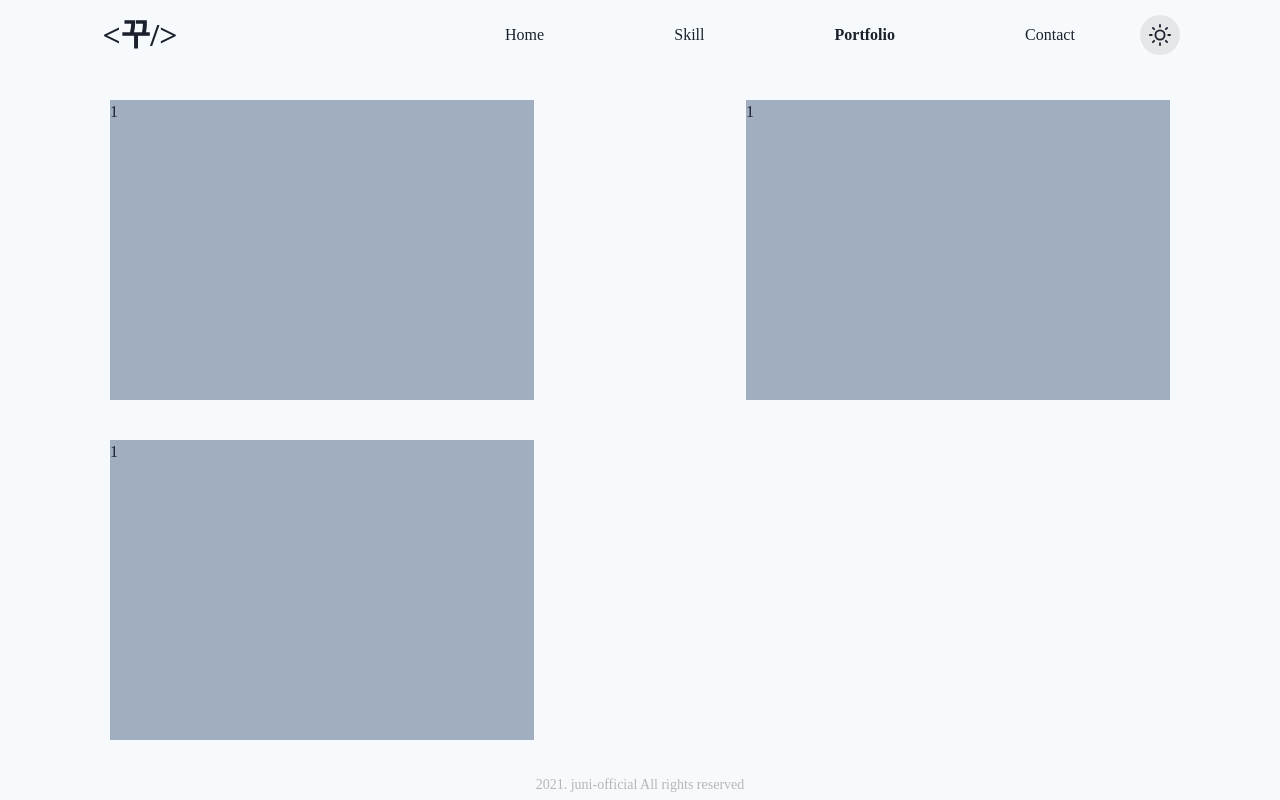
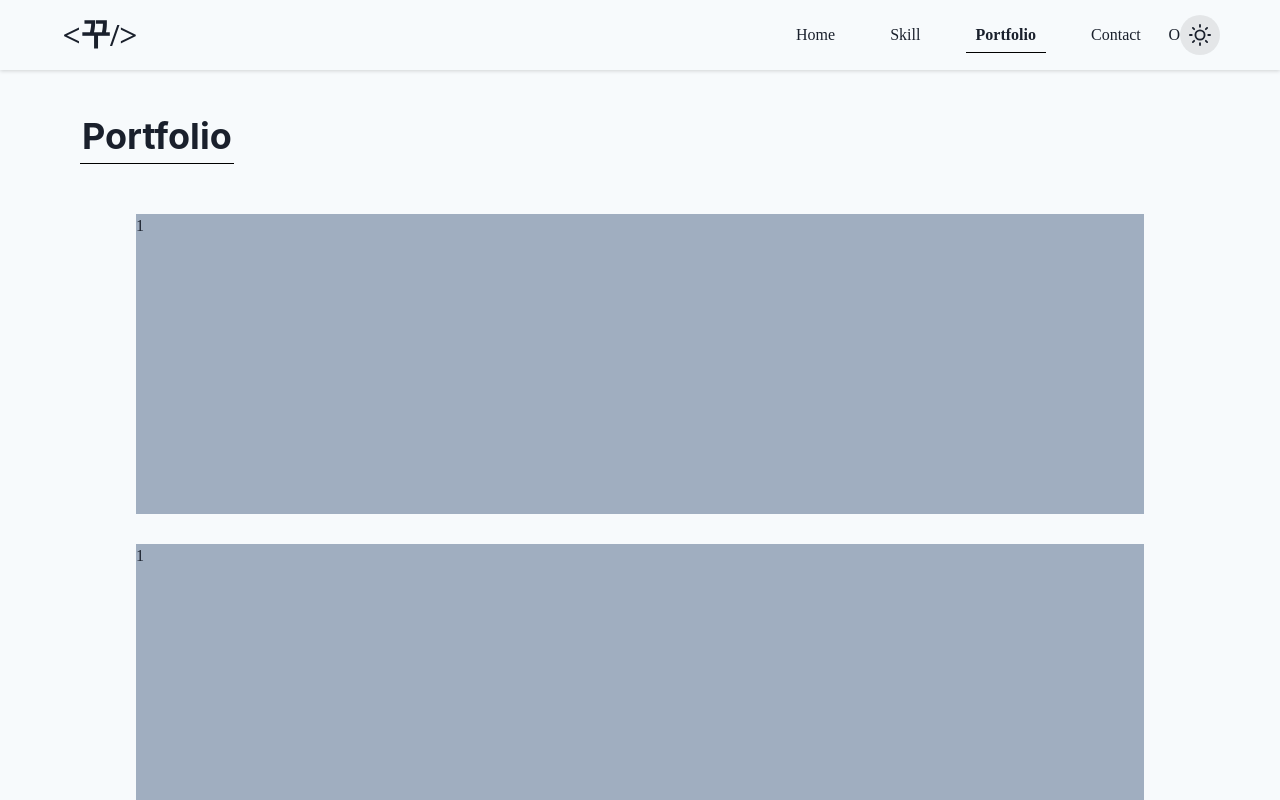
Before and after one commit to junheeleeme/portfolio-nextjs, a Next.js app: page /portfolio in a window 1280 px wide. Shown: the top 800 px of the page. Built offline with nearby package versions, Linux system fonts and the light colour scheme.

Commit message:
feat: SubTitle 컴포넌트 추가

```diff
--- a/components/Header.js
+++ b/components/Header.js
@@ -2,7 +2,7 @@ import styled from "styled-components"
 import Link from "next/link"
 import { useState, useRouter } from "next/router"
 import { useColorMode } from "@chakra-ui/react"
-import { Flex, Center, Spacer, Button } from "@chakra-ui/react"
+import { Box, Flex, Center, Spacer, Button } from "@chakra-ui/react"
 import { SunIcon, MoonIcon } from '@chakra-ui/icons'
 
 const Header = () => {
@@ -12,14 +12,14 @@ const Header = () => {
 
     return(
 
-        <HeaderStyled>
-
+        <HeaderStyle>
+            <Box maxW="1200px" h='70px' p='0 20px'>
                 <Flex h='100%'>
                     <Center w="80px" h='100%'>
                         <Link href="/" passHref><Logo><h1>&#60;꾸&#47;&#62;</h1></Logo></Link>
                     </Center>
                     <Spacer/>
-                <Center w="700px" h='100%'>
+                    <Center w="400px" h='100%'>
                         <Link href='/' passHref>
                             <LinkStyled className={router.pathname === '/' ? 'focus' : ''}>Home</LinkStyled>
                         </Link>
@@ -33,21 +33,27 @@ const Header = () => {
                             <LinkStyled className={router.pathname === '/contact' ? 'focus' : ''}>Contact</LinkStyled>
                         </Link>
                     </Center>
+                    <Center>
 
+                    </Center>
+                    <Center>
+                        O
+                    </Center>
                     <Center>
                         <ToggleStyled onClick={toggleColorMode} bg={colorMode === 'light' ? 'blackAlpha.200' : 'gray.500'}>
                             {colorMode === 'light' ? <SunIcon /> : <MoonIcon/>}
                         </ToggleStyled>
                     </Center>
                 </Flex>
-
-        </HeaderStyled>
+            </Box>
+        </HeaderStyle>
     )
 }
 
-const HeaderStyled = styled.header`
-    max-width: 1080px; height: 70px;
+const HeaderStyle = styled.header`
+    box-shadow: rgba(0, 0, 0, 0.16) 0px 1px 4px;
 `
+
 const Logo = styled.a`
     font-size: 2em;
     font-weight: bold;
@@ -56,7 +62,7 @@ const LinkStyled = styled.a`
     position: relative; padding: 5px 10px;
     transition: border .6s ease;
     &:hover { border-bottom: 1px solid #000; }
-    &.focus{ font-weight: bold; }
+    &.focus{ font-weight: bold; border-bottom: 1px solid #000; }
 `
 
 const ToggleStyled = styled(Button)`
@@ -64,5 +70,4 @@ const ToggleStyled = styled(Button)`
     &>svg{ font-size: 22px; }
 `
 
-
 export default Header
--- /dev/null
+++ b/components/subtitle.js
@@ -0,0 +1,21 @@
+import { Box, Heading, useColorMode } from "@chakra-ui/react"
+import { ColorMode } from "@chakra-ui/react"
+
+const SubTitle = ({children}) => {
+
+    const { colorMode } = useColorMode();
+
+    return(
+        <>
+            <Box mb='20px'>
+                <Heading as='h2' display='inline-block' size='xl' p='5px 2px' borderBottomWidth='1px'
+                borderBottomStyle='solid' borderBottomColor={colorMode === 'light' ? '#000' : '#fff' }>
+                    {children}
+                </Heading>
+            </Box>
+        </>
+    )
+
+}
+
+export default SubTitle
--- a/components/wrap.js
+++ /dev/null
@@ -1,48 +0,0 @@
-import Header from "./Header"
-import Footer from "./footer"
-import { useRouter } from "next/router"
-import { Box } from '@chakra-ui/react'
-import { motion, AnimatePresence } from "framer-motion"
-import { useColorMode } from "@chakra-ui/react"
-
-
-const Wrap = ({children}) => {
-
-    const router = useRouter();
-    const { colorMode } = useColorMode();
-
-    return(
-        <>
-            <Box w='100vw' h='100vh' bg={ colorMode === 'light' ? 'gray.50' : 'whiteAlpha.200'}>
-
-            <Header/>
-
-            <motion.div key={router.route} transition={{ ease: "easeInOut", duration: 0.55}} initial={animate.initial} animate={animate.animate} exit={animate.exit} style={{ minHeight : `inherit`}}>
-                <Box maxW='1080px' minH='calc(100vh - 100px)' p='0px'>
-                    {children}
-                </Box>
-            </motion.div>
-
-            <Footer/>
-
-            </Box>
-        </>
-    )
-}
-
-const animate = {
-    initial :{
-        transform : `translateY(40px)`,
-        opacity : 0,
-    },
-    animate : {
-        transform : `translateY(0px)`,
-        opacity: 1,
-    },
-    exit : {
-        transform : `translateY(40px)`,
-        opacity: 0,
-    }
-}
-
-export default Wrap
--- a/pages/_app.js
+++ b/pages/_app.js
@@ -1,26 +1,20 @@
 import '../styles/globals.css'
-import Wrap from '../components/wrap'
+import Wrapper from '../components/wrapper'
 import theme from '../theme/theme'
 import { ChakraProvider } from '@chakra-ui/react'
 import { createBreakpoints } from '@chakra-ui/theme-tools'
-import { AnimatePresence } from 'framer-motion'
 
-const breakpoints = createBreakpoints({
-  sm: '30em',
-  md: '48em',
-  lg: '62em',
-  xl: '80em',
-})
+
 
 const MyApp = ({ Component, pageProps }) => {
 
   return (
     <ChakraProvider theme={theme}>
-      <AnimatePresence exitBeforeEnter={true}>
-      <Wrap>
+
+      <Wrapper>
         <Component {...pageProps}/>
-      </Wrap>
-      </AnimatePresence>
+      </Wrapper>
+
     </ChakraProvider>
   )
 
--- a/pages/contact.js
+++ b/pages/contact.js
@@ -1,8 +1,12 @@
-
+import styled from "styled-components"
+import { Heading } from "@chakra-ui/react"
+import SubTitle from "../components/subtitle"
 
 const contact = () => {
+
     return(
         <>
+            <SubTitle>Contact</SubTitle>
             <p>Contact Page</p>
         </>
     )
--- a/pages/portfolio.js
+++ b/pages/portfolio.js
@@ -1,13 +1,19 @@
-import { Flex, Box } from "@chakra-ui/react"
+import { Flex, Box, Heading } from "@chakra-ui/react"
+import styled from "styled-components"
+import SubTitle from "../components/subtitle"
+
 
 const portfolio = () => {
+
+
     return(
         <>
-            <Flex flexWrap='wrap' justifyContent='space-between' alignContent='space-around'
-                alignItems='center' p='10px'>
-                <Box display='inline-block' w='40%' h='300px' m='20px 0' bg='gray.400'>1</Box>
-                <Box display='inline-block' w='40%' h='300px' m='20px 0' bg='gray.400'>1</Box>
-                <Box display='inline-block' w='40%' h='300px' m='20px 0' bg='gray.400'>1</Box>
+            <SubTitle>Portfolio</SubTitle>
+            <Flex flexWrap='wrap' justifyContent='center' alignContent='space-around'
+                alignItems='center' >
+                <Box display='block' width='90%' h='300px' mt='30px' bg='gray.400'>1</Box>
+                <Box display='block' width='90%' h='300px' mt='30px' bg='gray.400'>1</Box>
+                <Box display='block' width='90%' h='300px' mt='30px' bg='gray.400'>1</Box>
             </Flex>
         </>
     )
```
Also changed, not shown: pages/skill.js (+6 -4 lines). Lines whose indentation alone changed are shown as unchanged.
